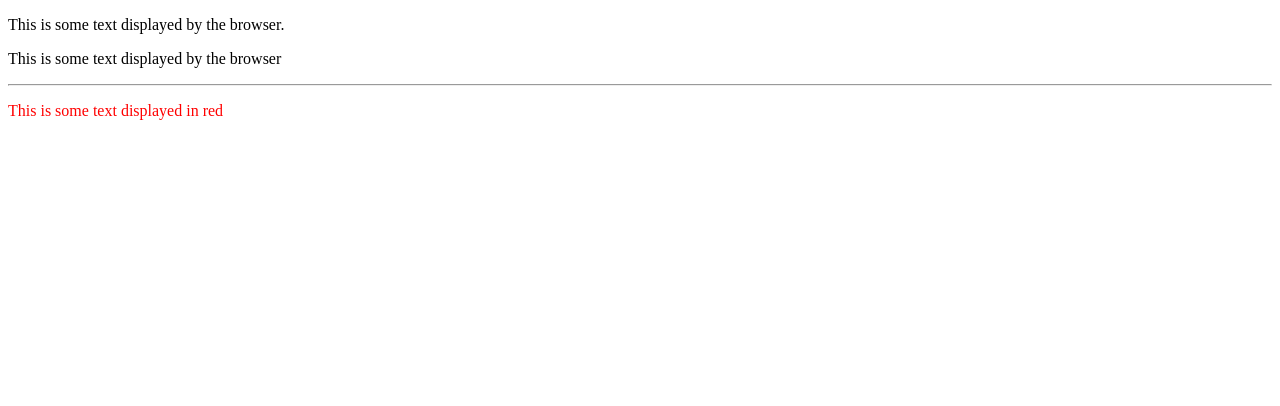
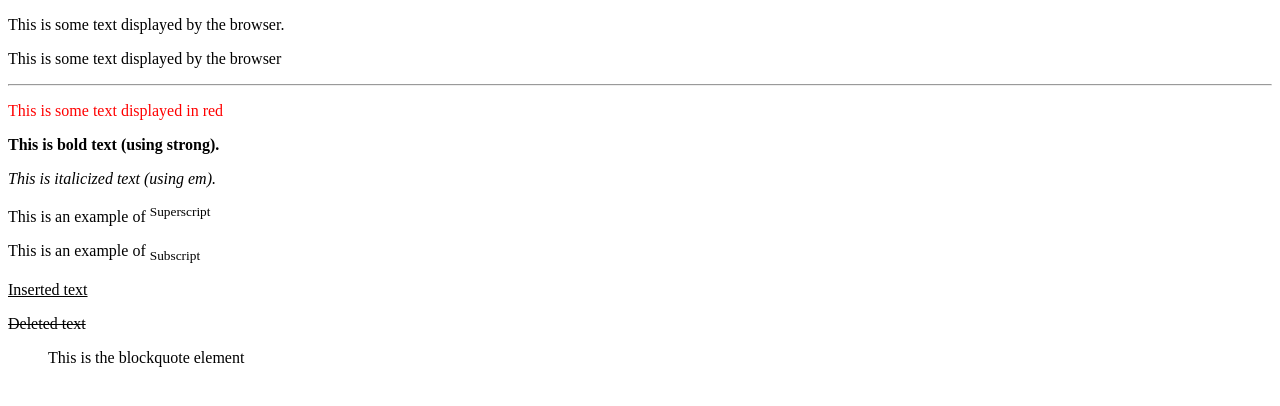
Before and after one commit to maxmanayan/mthree-IntroToWebDev, a plain HTML site: page classwork/my-first-doc.html in a window 1280 px wide. Drawn offline with Linux system fonts and the light colour scheme.

Commit message:
html my-first-doc v2

```diff
--- a/classwork/my-first-doc.html
+++ b/classwork/my-first-doc.html
@@ -5,11 +5,19 @@
   </head>
 
   <body>
+    <!-- This is a comment and will not display. -->
     <p>This is some text displayed by the browser.</p>
     <p>This is some text displayed by the browser</p>
     <hr />
     <p id="ContentArea" style="color: red">
       This is some text displayed in red
     </p>
+    <p><strong>This is bold text (using strong).</strong></p>
+    <p><em>This is italicized text (using em).</em></p>
+    <p>This is an example of <sup>Superscript</sup></p>
+    <p>This is an example of <sub>Subscript</sub></p>
+    <p><ins>Inserted text</ins></p>
+    <p><del>Deleted text</del></p>
+    <blockquote>This is the blockquote element</blockquote>
   </body>
 </html>
```
